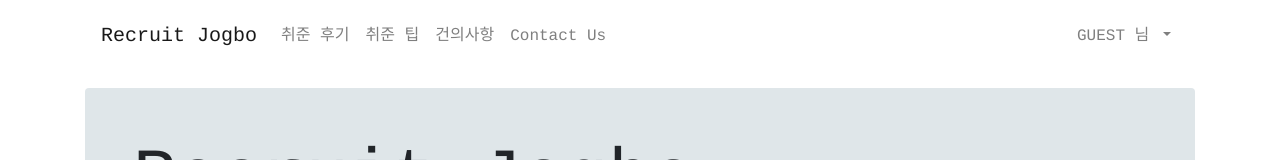
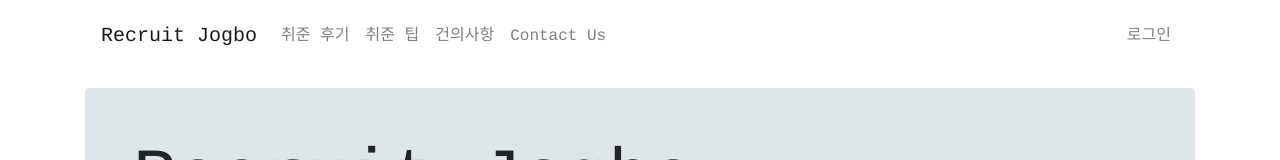
Before and after one commit to hellozin/recruit-jogbo-frontend, a Vue app: page / in a window 1280 px wide. Shown: the top 160 px of the page. Built offline with nearby package versions, Linux system fonts and the light colour scheme; a web font is replaced by a local one; what vue-disqus would draw is missing.

Commit message:
로그인 버튼 위치 직관적으로 변경

```diff
--- a/src/components/NavBar.vue
+++ b/src/components/NavBar.vue
@@ -13,12 +13,12 @@
       </b-navbar-nav>
 
       <b-navbar-nav class="ml-auto">
-        <b-nav-item-dropdown right>
+        <b-nav-item v-if="!logged" v-on:click="forward('/login')">로그인</b-nav-item>
+        <b-nav-item-dropdown v-if="logged" right>
           <template v-slot:button-content>
             <a>{{ username }} 님 </a>
           </template>
           <b-dropdown-item v-if="logged" v-on:click="forward('/member')">내정보</b-dropdown-item>
-          <b-dropdown-item v-if="!logged" v-on:click="forward('/login')">로그인</b-dropdown-item>
           <b-dropdown-item v-if="logged" v-on:click="logout()">로그아웃</b-dropdown-item>
         </b-nav-item-dropdown>
       </b-navbar-nav>
```
